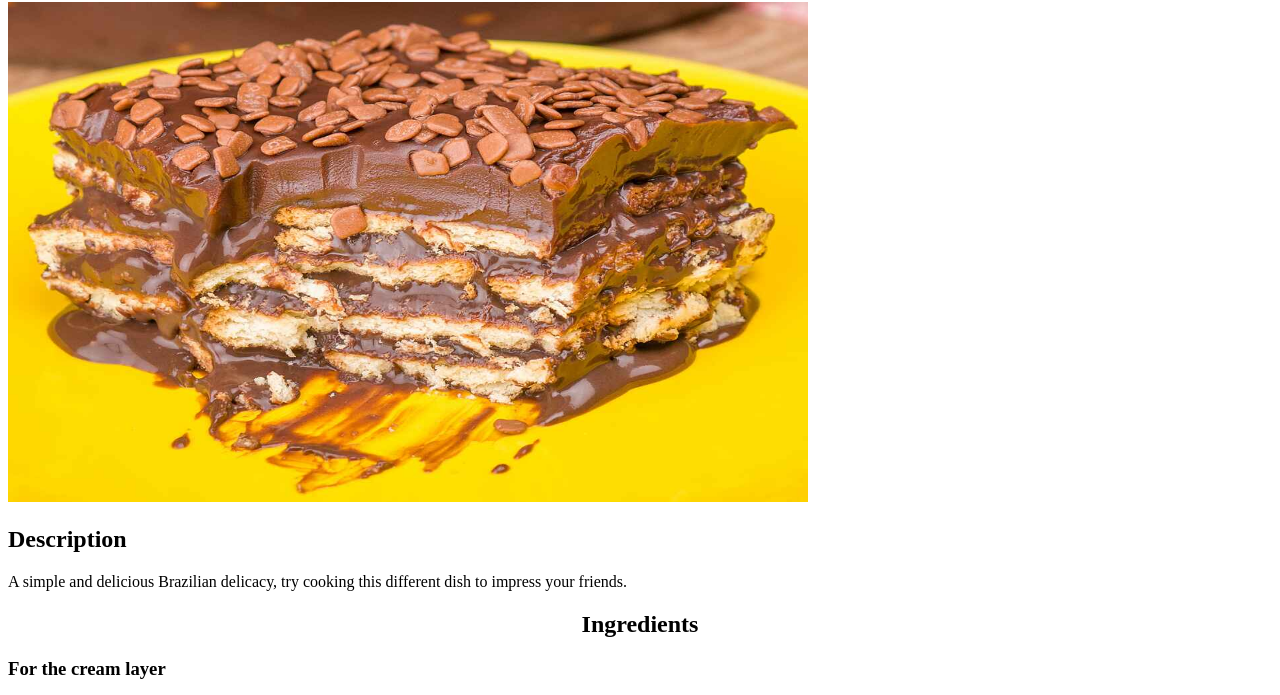
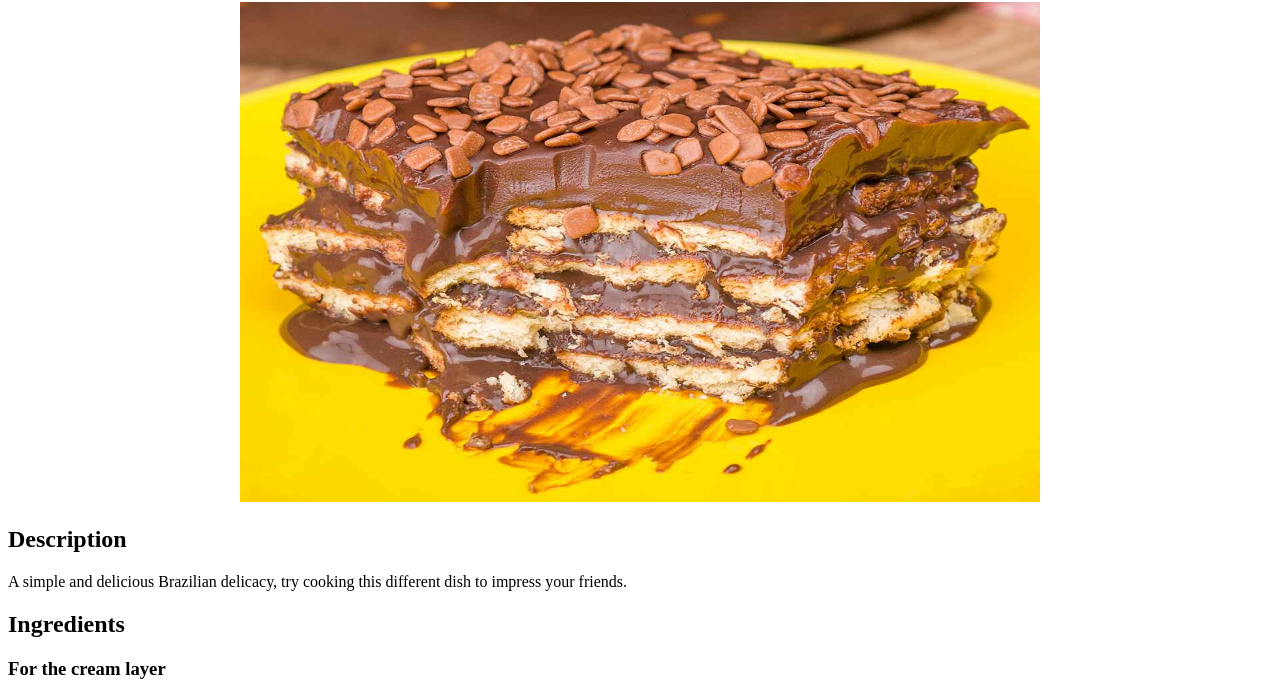
Before and after one commit to Soulahh/odin-recipes, a plain HTML site: page recipes/brazilian-pave.html in a window 1280 px wide. Shown: the part 78-773 px from the top of the page. Drawn offline with Linux system fonts and the light colour scheme.

```diff
--- a/recipes/brazilian-pave.html
+++ b/recipes/brazilian-pave.html
@@ -11,11 +11,11 @@
 <body>
 
     <center><h1>Brazilian Chocolate Pave</h1></center>
-    <img src="chocolate-pave.jpg" height="500" width="800" alt="A slice of Brazilian Chocolate Pave">
+    <center><img src="chocolate-pave.jpg" height="500" width="800" alt="A slice of Brazilian Chocolate Pave"></center>
     <h2>Description</h2>
     <p>A simple and delicious Brazilian delicacy, try cooking this different dish to impress your friends.</p>
 
-    <center><h2>Ingredients</h2></center>
+    <h2>Ingredients</h2>
 
     <h3>For the cream layer</h3>
 
```
